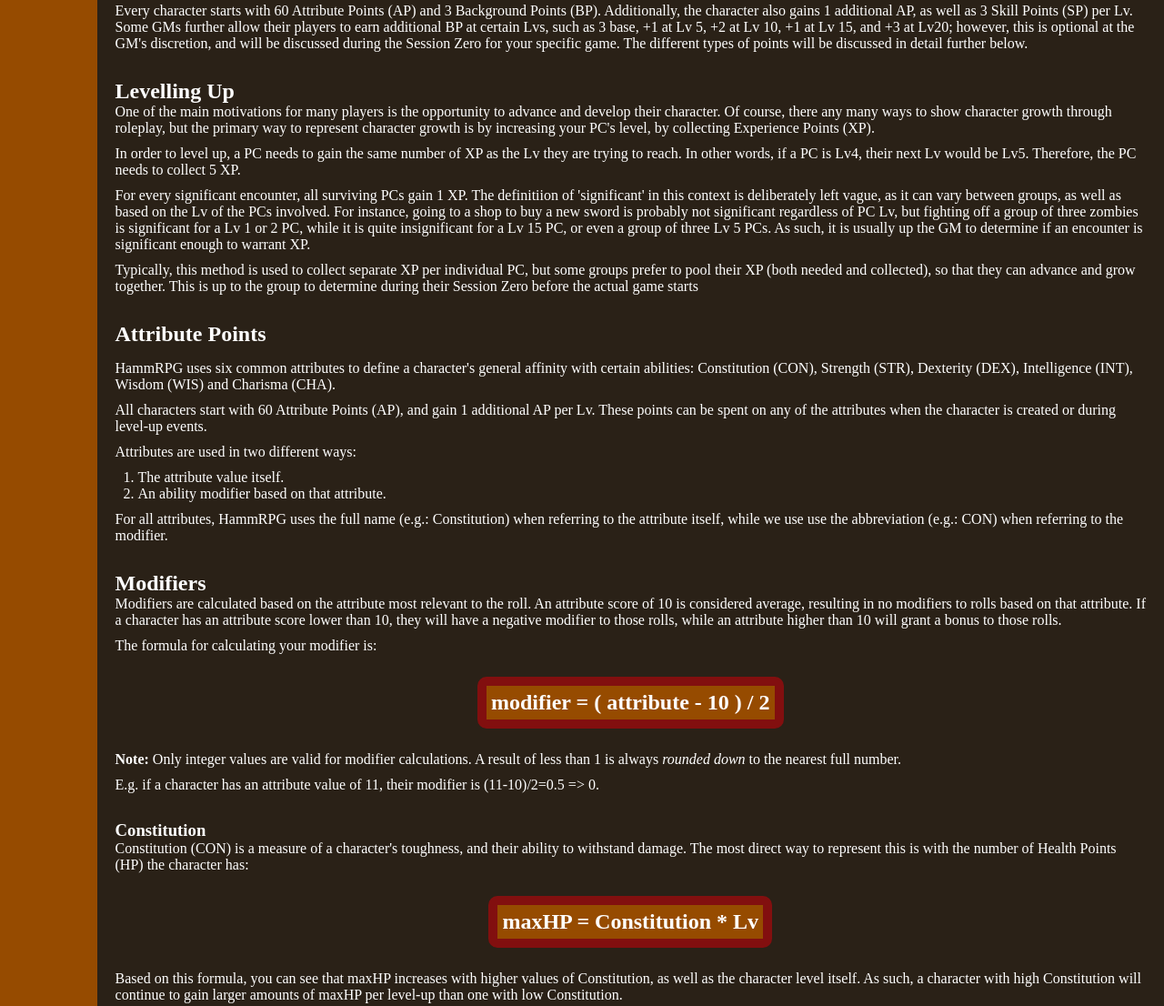
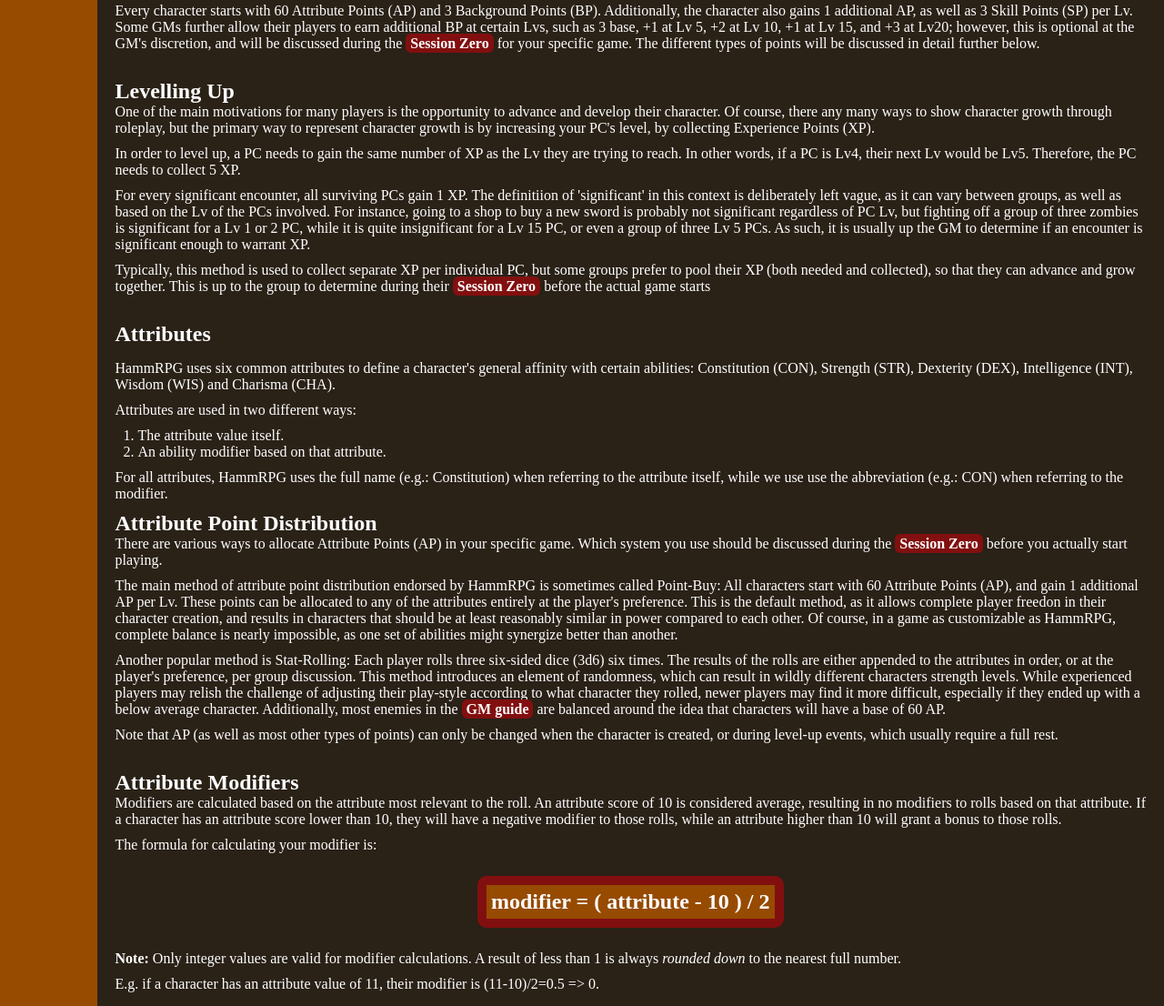
Before and after one commit to MasterHatu/HammRPG, a plain HTML site: page pages/gameplay.html in a window 1280 px wide. Shown: the part 707-1813 px from the top of the page at 91% size. Drawn offline with Linux system fonts and the light colour scheme.

Commit message:
set up AP distribution guide and fix typos

```diff
--- a/pages/gameplay.html
+++ b/pages/gameplay.html
@@ -83,8 +83,9 @@
 					<p>Every character starts with 60 Attribute Points (AP) and 3 Background Points (BP). Additionally, the
 						character also gains 1 additional AP, as well as 3 Skill Points (SP) per Lv. Some GMs further allow their
 						players to earn additional BP at certain Lvs, such as 3 base, +1 at Lv 5, +2 at Lv 10, +1 at Lv 15, and
-						+3 at Lv20; however, this is optional at the GM's discretion, and will be discussed during the Session Zero
-						for your specific game. The different types of points will be discussed in detail further below.</p>
+						+3 at Lv20; however, this is optional at the GM's discretion, and will be discussed during the <a href=
+						"#Session-Zero">Session Zero</a> for your specific game. The different types of points will be discussed
+						in detail further below.</p>
 			</article>
 
 			<article>
@@ -102,15 +103,13 @@
 						determine if an encounter is significant enough to warrant XP.</p>
 					<p>Typically, this method is used to collect separate XP per individual PC, but some groups prefer to pool
 						their XP (both needed and collected), so that they can advance and grow together. This is up to the group
-						to determine during their Session Zero before the actual game starts</p>
+						to determine during their <a href="#Session-Zero">Session Zero</a> before the actual game starts</p>
 			</article>
 
 			<article>
-				<h1>Attribute Points</h1>
+				<h1>Attributes</h1>
 					<p>HammRPG uses six common attributes to define a character's general affinity with certain abilities:
 						Constitution (CON), Strength (STR), Dexterity (DEX), Intelligence (INT), Wisdom (WIS) and Charisma (CHA).</p>
-					<p>All characters start with 60 Attribute Points (AP), and gain 1 additional AP per Lv. These points can be
-						spent on any of the attributes when the character is created or during level-up events.</p>
 					<p>Attributes are used in two different ways:</p>
 					<ol>
 						<li>The attribute value itself.</li>
@@ -118,10 +117,29 @@
 					</ol>
 					<p>For all attributes, HammRPG uses the full name (e.g.: Constitution) when referring to the attribute
 						itself, while we use use the abbreviation (e.g.: CON) when referring to the modifier.</p>
+
+					<h2>Attribute Point Distribution</h2>
+						<p>There are various ways to allocate Attribute Points (AP) in your specific game. Which system you use should
+							be discussed during the <a href="#Session-Zero">Session Zero</a> before you actually start playing.</p>
+						<p>The main method of attribute point distribution endorsed by HammRPG is sometimes called Point-Buy: All
+							characters start with 60 Attribute Points (AP), and gain 1 additional AP per Lv. These points can be
+							allocated to any of the attributes entirely at the player's preference. This is the default method, as it
+							allows complete player freedon in their character creation, and results in characters that should be at
+							least reasonably similar in power compared to each other. Of course, in a game as customizable as HammRPG,
+							complete balance is nearly impossible, as one set of abilities might synergize better than another.</p>
+						<p>Another popular method is Stat-Rolling: Each player rolls three six-sided dice (3d6) six times. The results
+							of the rolls are either appended to the attributes in order, or at the player's preference, per group
+							discussion. This method introduces an element of randomness, which can result in wildly different characters
+							strength levels. While experienced players may relish the challenge of adjusting their play-style according
+							to what character they rolled, newer players may find it more difficult, especially if they ended up with a
+							below average character. Additionally, most enemies in the <a href="#GM-Guide">GM guide</a> are balanced
+							around the idea that characters will have a base of 60 AP.</p>
+						<p>Note that AP (as well as most other types of points) can only be changed when the character is created, or
+							during level-up events, which usually require a full rest.</p>
 			</article>
 
 			<article>
-				<h2>Modifiers</h2>
+				<h2>Attribute Modifiers</h2>
 					<p>Modifiers are calculated based on the attribute most relevant to the roll. An attribute score of 10 is
 						considered average, resulting in no modifiers to rolls based on that attribute. If a character has an
 						attribute score lower than 10, they will have a negative modifier to those rolls, while an attribute
@@ -290,7 +308,7 @@
 			<article>
 				<h1>Encounters</h1>
 					<p>While outside of combat situations, your character is able to do essentially anything you can think of. When
-						and encounter starts, the GM will typically describe the situation first, then the players have an opportunity
+						an encounter starts, the GM will typically describe the situation first, then the players have an opportunity
 						to interact with that situation. Depending on what the players choose to do, the GM will then ask for appropriate
 						ability rolls to determine how well your character actually performs what you described, or respond from the
 						perspective of the NPCs the players interacted with, etc. The result of the roll, or the result of the role-play
@@ -350,7 +368,8 @@
 						at the same time, and then play all the NPC's turn at the same time. Group initiative makes cooperation easier
 						for groups who prefer it, and may speed up combat in online text-only campaigns, while individual initiative
 						tends to make for cleaner combat if players like to lean heavily into roleplay, as well as for high level groups.
-						This is a matter of preference and will be discussed during the Session Zero before the campaign starts.</p>
+						This is a matter of preference and will be discussed during the <a href="#Session-Zero">Session Zero</a>
+						before the campaign starts.</p>
 			</article>
 
 			<article>
@@ -382,7 +401,8 @@
 						<h4>Melee Attack Failure:</h4>
 							<p>There are no special considerations, as the attack likely just swings through the air. Some GMs like
 								to apply immersive consequences on a nat1 (hit yourself, hit a nearby ally, drop your weapon, etc.),
-								but this is optional and should be discussed during the Session Zero for your game.</p>
+								but this is optional and should be discussed during the <a href="#Session-Zero">Session Zero</a> for
+								your game.</p>
 
 					<h3>Ranged Attack Action</h3>
 						<p>If you cammot reach your enemy, you can still try to attack them by throwing objects (rocks, bottles,
```
